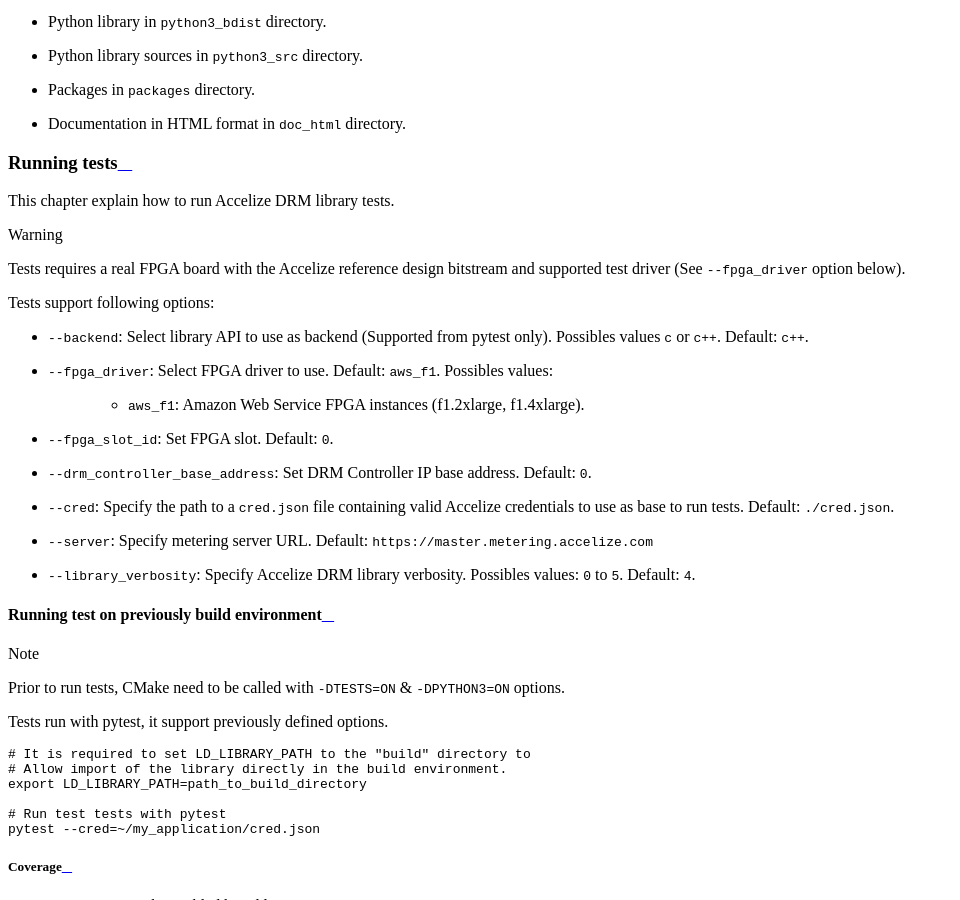
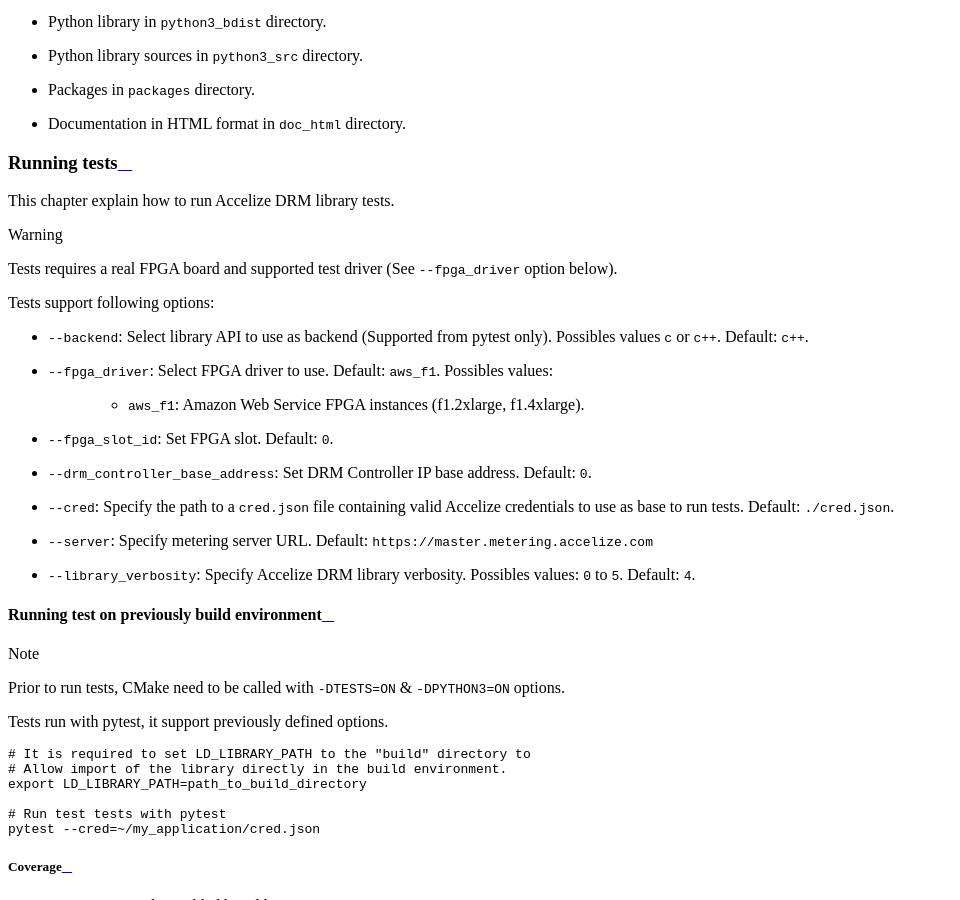
Before and after one commit to Accelize/drm, a Sphinx documentation site: the page built from doc/drm_library_installation.rst, in a window 1280 px wide and 900 px high, scrolled down 6505 px. Shown: the whole window, without its empty margins (0-960 px from the left). Built offline with Sphinx 7.4.7 and the Read the Docs theme 2.0.0, drawn with Linux system fonts in a browser that asks for light colours; some of the changed text lies outside the part shown.

```diff
--- a/doc/drm_library_installation.rst
+++ b/doc/drm_library_installation.rst
@@ -372,9 +372,8 @@ Running tests
 
 This chapter explain how to run Accelize DRM library tests.
 
-.. warning:: Tests requires a real FPGA board with the Accelize reference design
-             bitstream and supported test driver (See ``--fpga_driver`` option
-             below).
+.. warning:: Tests requires a real FPGA board and supported test driver
+             (See ``--fpga_driver`` option below).
 
 Tests support following options:
 
```
Also changed, not shown: other parts of doc/drm_library_installation.rst (+3 -0 lines), README.md (+2 -1 lines), 3 other files.
